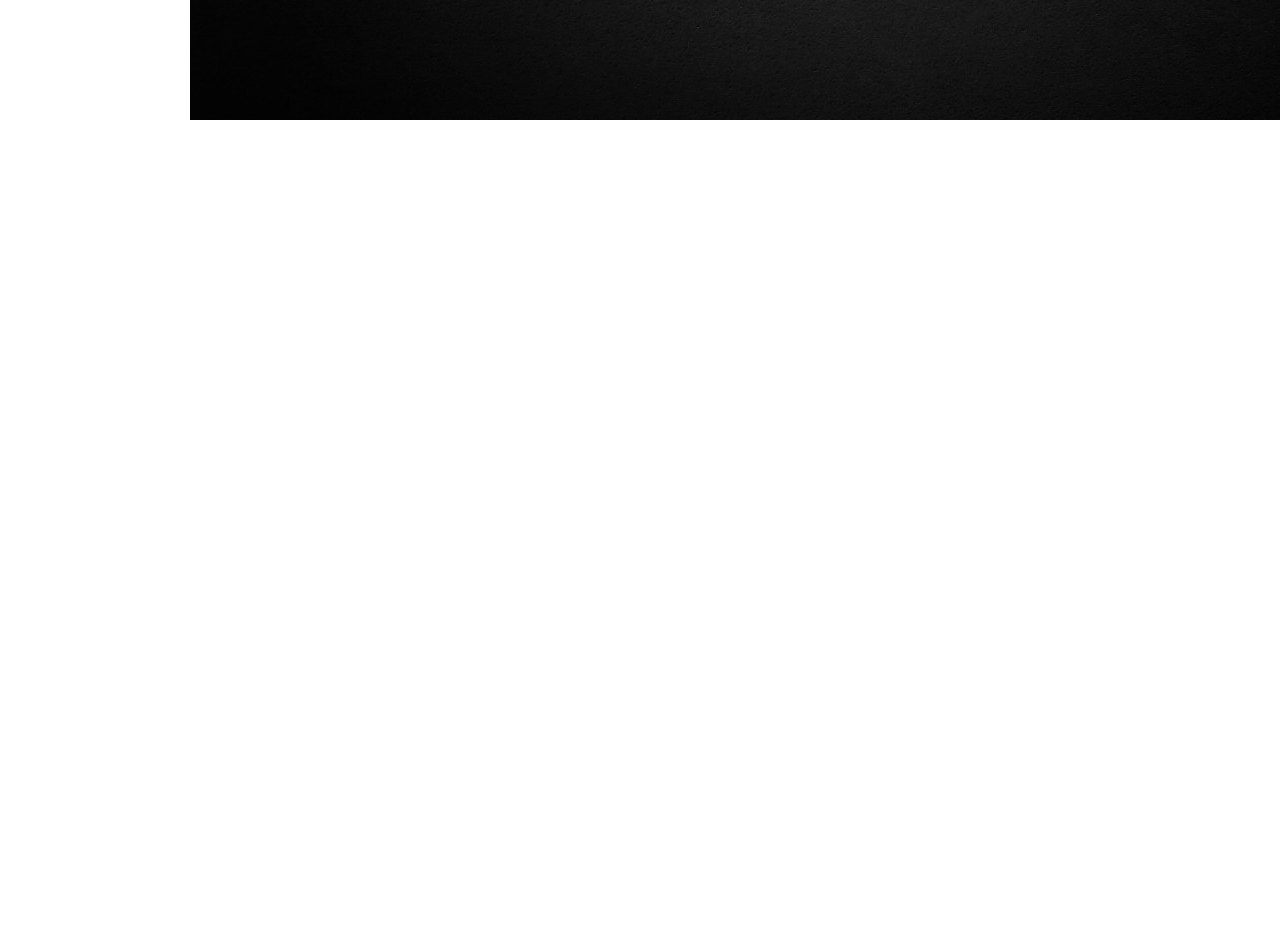
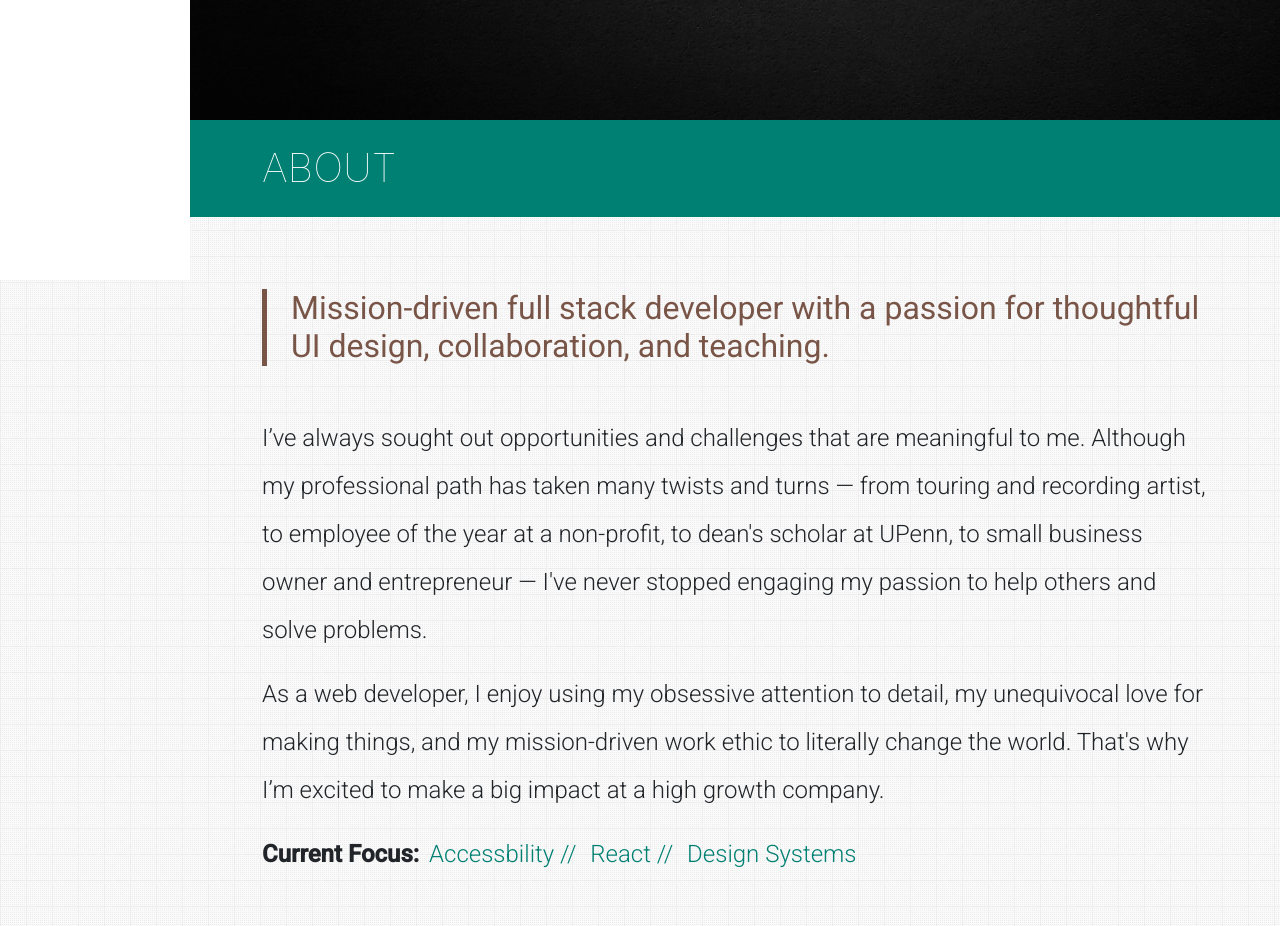
Before and after one commit to NKwatra/portfolio, a Next.js app: page / in a window 1280 px wide. Shown: the part 680-1606 px from the top of the page. Before the commit the page ends 800 px from the top, so only its background shows below. Built offline with nearby package versions, Linux system fonts and the light colour scheme.

Commit message:
Add: about section and smooth scrolling

```diff
--- a/package.json
+++ b/package.json
@@ -12,6 +12,7 @@
     "next": "10.0.5",
     "react": "17.0.1",
     "react-dom": "17.0.1",
-    "react-icons": "^4.1.0"
+    "react-icons": "^4.1.0",
+    "react-scroll": "^1.8.1"
   }
 }
--- a/pages/index.js
+++ b/pages/index.js
@@ -1,5 +1,6 @@
 import Head from "next/head";
 import { useState } from "react";
+import About from "../src/components/About";
 import Header from "../src/components/Header";
 import Home from "../src/components/Home";
 import Sidebar from "../src/components/Sidebar";
@@ -14,7 +15,7 @@ export default function Index() {
         <link rel="icon" href="/favicon.ico" />
         <link rel="preconnect" href="https://fonts.gstatic.com" />
         <link
-          href="https://fonts.googleapis.com/css2?family=Roboto:wght@300;400;500&display=swap"
+          href="https://fonts.googleapis.com/css2?family=Roboto:wght@100;300;400;500&display=swap"
           rel="stylesheet"
         />
       </Head>
@@ -22,6 +23,7 @@ export default function Index() {
       <Sidebar activeIndex={activeIndex} setActiveIndex={setActiveIndex} />
       <main className={styles.content}>
         <Home />
+        <About />
       </main>
     </div>
   );
--- /dev/null
+++ b/src/components/About.js
@@ -0,0 +1,53 @@
+import styles from "../styles/about.module.css";
+import SectionHeader from "./SectionHeader";
+
+const details = [
+  ` I’ve always sought out opportunities and challenges that are
+meaningful to me. Although my professional path has taken many twists
+and turns — from touring and recording artist, to employee of the year
+at a non-profit, to dean's scholar at UPenn, to small business owner
+and entrepreneur — I've never stopped engaging my passion to help
+others and solve problems.`,
+  `As a web developer, I enjoy using my obsessive attention to detail, my
+unequivocal love for making things, and my mission-driven work ethic
+to literally change the world. That's why I’m excited to make a big
+impact at a high growth company.`,
+];
+
+const focii = [
+  { label: "Accessbility", href: "#" },
+  { label: "React", href: "#" },
+  { label: "Design Systems", href: "#" },
+];
+
+export default function About() {
+  return (
+    <section id="About">
+      <SectionHeader title="About" />
+      <div className={`px-4 pt-3 ${styles.detail}`}>
+        <blockquote
+          className={`mx-lg-5 ${styles.brownText} pl-3 pl-lg-4 my-3 my-lg-5`}
+        >
+          <h2 className={styles.quote}>
+            Mission-driven full stack developer with a passion for thoughtful UI
+            design, collaboration, and teaching.
+          </h2>
+        </blockquote>
+        {details.map((detail, index) => (
+          <p className="px-lg-5" key={`${index}`}>
+            {detail}
+          </p>
+        ))}
+        <div className={`px-lg-5 ${styles.focus} mb-5`}>
+          <span className="font-weight-bold">Current Focus: </span>
+          {focii.map((focus, index) => (
+            <a href={focus.href}>
+              {focus.label}
+              {index === focii.length - 1 ? null : " // "}
+            </a>
+          ))}
+        </div>
+      </div>
+    </section>
+  );
+}
--- a/src/components/Header.js
+++ b/src/components/Header.js
@@ -1,11 +1,15 @@
+import { Link } from "react-scroll";
 import styles from "../styles/header.module.css";
+
 export default function Header({ setActiveIndex }) {
   return (
+    <Link to="Home" spy={true} smooth={true} duration={500}>
       <header className={styles.header} onClick={() => setActiveIndex(-1)}>
         <h1 className="h6 font-weight-light text-center p-2">
           <div className={`${styles.name} h4`}>Nishkarsh Kwatra</div>
           <div className={`${styles.profile} mt-n2`}>Full Stack Developer</div>
         </h1>
       </header>
+    </Link>
   );
 }
--- a/src/components/Home.js
+++ b/src/components/Home.js
@@ -3,6 +3,7 @@ export default function Home() {
   return (
     <section
       className={`${styles.container} d-flex justify-content-center align-items-center`}
+      id="Home"
     >
       <h2 className={`display-4 ${styles.title}`}>
         <div>
--- /dev/null
+++ b/src/components/SectionHeader.js
@@ -0,0 +1,8 @@
+import styles from "../styles/sectionHeader.module.css";
+export default function SectionHeader({ title }) {
+  return (
+    <div className={`h1  p-4 ${styles.container}`}>
+      <span className={`${styles.defaultFont} ml-lg-5`}>{title}</span>
+    </div>
+  );
+}
--- a/src/components/Sidebar.js
+++ b/src/components/Sidebar.js
@@ -8,6 +8,7 @@ import {
 } from "react-icons/fa";
 import { GiHamburgerMenu } from "react-icons/gi";
 import { RiBarChart2Fill, RiTableLine } from "react-icons/ri";
+import { Link } from "react-scroll";
 import styles from "../styles/sidebar.module.css";
 
 const options = [
@@ -81,6 +82,14 @@ export default function Sidebar({ activeIndex, setActiveIndex }) {
       </div>
       <ul>
         {options.map((option, index) => (
+          <Link
+            key={option.title}
+            to={option.title}
+            spy={true}
+            smooth={true}
+            duration={500}
+            offset={-70}
+          >
             <li
               className={`${styles.navItem} ${option.className} d-flex align-items-center`}
               onClick={() => setActiveIndex(index)}
@@ -94,6 +103,7 @@ export default function Sidebar({ activeIndex, setActiveIndex }) {
                 {option.title}
               </span>
             </li>
+          </Link>
         ))}
       </ul>
     </nav>
--- /dev/null
+++ b/src/styles/about.module.css
@@ -0,0 +1,30 @@
+.detail {
+  font-size: 1.5rem;
+  line-height: 150%;
+  font-weight: 300;
+}
+
+.brownText {
+  color: var(--brown);
+  border-left: solid 5px var(--brown);
+}
+
+.focus > a {
+  color: var(--teal);
+  margin-left: 4px;
+  margin-right: 4px;
+}
+
+.focus > a:hover {
+  text-decoration: none;
+}
+
+.quote {
+  font-weight: 400;
+}
+
+@media (min-width: 992px) {
+  .detail {
+    line-height: 200%;
+  }
+}
--- /dev/null
+++ b/src/styles/sectionHeader.module.css
@@ -0,0 +1,10 @@
+.container {
+  color: #ffffff;
+  background-color: var(--teal);
+  font-weight: 100 !important;
+  text-transform: uppercase;
+}
+
+.defaultFont {
+  font-family: var(--font-family-sans-serif) !important;
+}
--- a/styles/globals.css
+++ b/styles/globals.css
@@ -3,6 +3,7 @@
   --brown: rgb(121, 85, 72);
   --tealLine: #009688;
 }
+
 html,
 body {
   background: url("/bg.png");
```
Also changed, not shown: 1 other file (tests, documents, lock files or other folders). Lines whose indentation alone changed are shown as unchanged.
